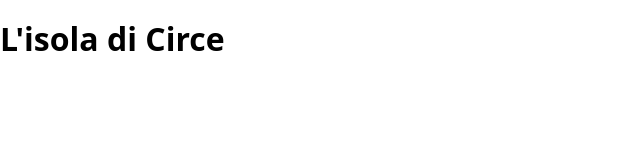
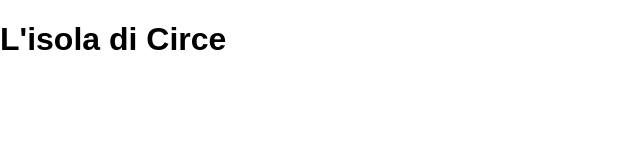
Before and after one commit to rub/l-isola-di-circe, a Gatsby site: page / in a window 1280 px wide. Shown: the full height of the page, 0-640 px from the left. Built offline with nearby package versions, Linux system fonts and the light colour scheme; Gatsby itself is replaced by a stand-in of ours.

Commit message:
Handle font with Fontsource

```diff
--- a/package.json
+++ b/package.json
@@ -15,6 +15,7 @@
     "clean": "gatsby clean"
   },
   "dependencies": {
+    "@fontsource/nunito": "^5.0.18",
     "gatsby": "^5.13.3",
     "gatsby-plugin-image": "^3.13.1",
     "gatsby-plugin-postcss": "^6.13.1",
--- a/src/components/layout/layout.js
+++ b/src/components/layout/layout.js
@@ -1,5 +1,6 @@
 import React from "react";
 import "../../global_css/modern-normalize.css";
+import "../../global_css/base.css";
 
 const Layout = ({ children }) => {
   return <main>{children}</main>;
--- a/src/global_css/base.css
+++ b/src/global_css/base.css
@@ -17,6 +17,7 @@
   --color-misc-cream-light: hsl(53, 60%, 92%);
   --color-misc-peach: hsl(16, 70%, 78%);
   --color-misc-peach-light: hsl(14, 79%, 95%);
+  --font-nunito: "Nunito", sans-serif;
   --font-title: 48px;
   --font-p-lg: 20px;
   --font-p-md: 18px;
@@ -29,3 +30,7 @@
   --space-6: 64px;
   --size-main: 1216px;
 }
+
+body {
+  font-family: var(--font-nunito);
+}
```
Also changed, not shown: 1 other file.
